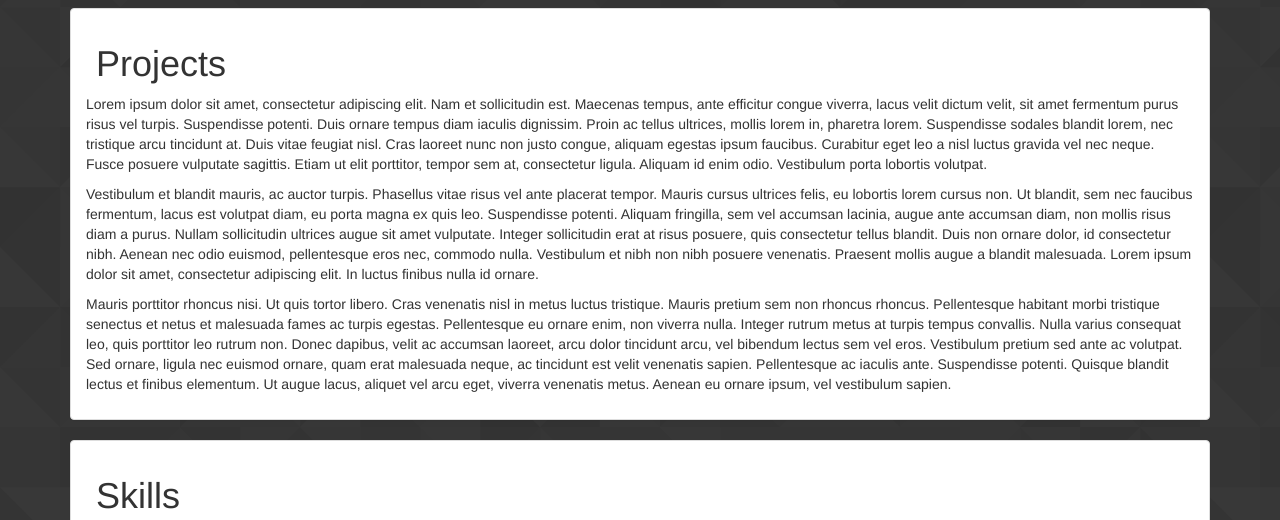
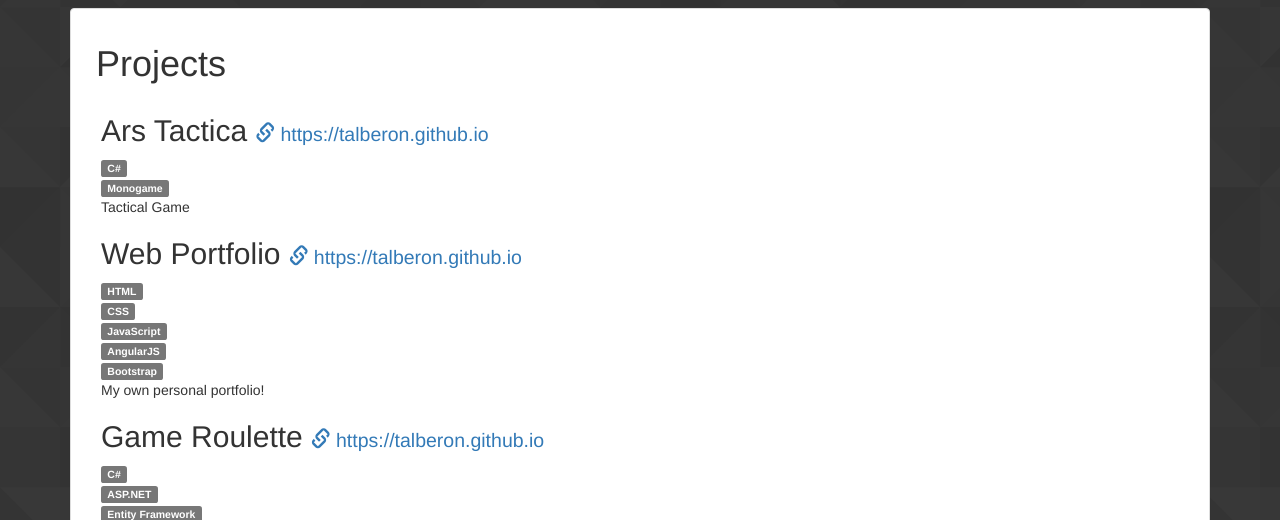
Before and after one commit to Talberon/talberon.github.io, a plain HTML site: page index.html in a window 1280 px wide. Shown: the part 953-1473 px from the top of the page. Drawn offline with nearby package versions, Linux system fonts and the light colour scheme.

Commit message:
AngularJS Support
Added AngularJS support along with some dummy data for formatting the
project view.

```diff
--- a/css/styles.css
+++ b/css/styles.css
@@ -69,7 +69,3 @@ a.anchor {
     height: 24px;
     width: 24px;
 }
-
-,navbar-right {
-    padding-right: 20px;
-}
--- a/index.html
+++ b/index.html
@@ -5,10 +5,13 @@
         <link rel="stylesheet" type="text/css" href="css/styles.css"></link>
         <link rel="stylesheet" href="https://maxcdn.bootstrapcdn.com/bootstrap/3.3.7/css/bootstrap.min.css" integrity="sha384-BVYiiSIFeK1dGmJRAkycuHAHRg32OmUcww7on3RYdg4Va+PmSTsz/K68vbdEjh4u" crossorigin="anonymous">
         <script type="text/javascript" src="js/jquery-3.1.1.min.js"></script>
+        <script src="https://ajax.googleapis.com/ajax/libs/angularjs/1.5.8/angular.min.js"></script>
         <script src="https://maxcdn.bootstrapcdn.com/bootstrap/3.3.7/js/bootstrap.min.js" integrity="sha384-Tc5IQib027qvyjSMfHjOMaLkfuWVxZxUPnCJA7l2mCWNIpG9mGCD8wGNIcPD7Txa" crossorigin="anonymous"></script>
         <script type="text/javascript" src="js/app.js"></script>
+        <script src="js/controllers/MainController.js"></script>
+        <script src="js/directives/project.js"></script>
     </head>
-    <body>
+    <body ng-app="PortfolioApp">
         <div class="container">
             <nav class="navbar navbar-inverse navbar-fixed-top">
                 <div class="container">
@@ -25,7 +28,7 @@
                         </p>
                     </div>
                     <div class="collapse navbar-collapse" id="mainNavbar">
-                        <ul class="nav navbar-nav">
+                        <ul class="nav navbar-nav navbar-left">
                             <li role="presentation"><a href="#about">About</a></li>
                             <li role="presentation"><a href="#projects">Projects</a></li>
                             <li role="presentation"><a href="#skills">Skills</a></li>
@@ -96,15 +99,13 @@
                     <h1>
                         <a id="projects" name="projects" class="anchor">&nbsp;</a>Projects
                     </h1>
-                    <p>
-                        Lorem ipsum dolor sit amet, consectetur adipiscing elit. Nam et sollicitudin est. Maecenas tempus, ante efficitur congue viverra, lacus velit dictum velit, sit amet fermentum purus risus vel turpis. Suspendisse potenti. Duis ornare tempus diam iaculis dignissim. Proin ac tellus ultrices, mollis lorem in, pharetra lorem. Suspendisse sodales blandit lorem, nec tristique arcu tincidunt at. Duis vitae feugiat nisl. Cras laoreet nunc non justo congue, aliquam egestas ipsum faucibus. Curabitur eget leo a nisl luctus gravida vel nec neque. Fusce posuere vulputate sagittis. Etiam ut elit porttitor, tempor sem at, consectetur ligula. Aliquam id enim odio. Vestibulum porta lobortis volutpat.
-                    </p>
-                    <p>
-                        Vestibulum et blandit mauris, ac auctor turpis. Phasellus vitae risus vel ante placerat tempor. Mauris cursus ultrices felis, eu lobortis lorem cursus non. Ut blandit, sem nec faucibus fermentum, lacus est volutpat diam, eu porta magna ex quis leo. Suspendisse potenti. Aliquam fringilla, sem vel accumsan lacinia, augue ante accumsan diam, non mollis risus diam a purus. Nullam sollicitudin ultrices augue sit amet vulputate. Integer sollicitudin erat at risus posuere, quis consectetur tellus blandit. Duis non ornare dolor, id consectetur nibh. Aenean nec odio euismod, pellentesque eros nec, commodo nulla. Vestibulum et nibh non nibh posuere venenatis. Praesent mollis augue a blandit malesuada. Lorem ipsum dolor sit amet, consectetur adipiscing elit. In luctus finibus nulla id ornare.
-                    </p>
-                    <p>
-                        Mauris porttitor rhoncus nisi. Ut quis tortor libero. Cras venenatis nisl in metus luctus tristique. Mauris pretium sem non rhoncus rhoncus. Pellentesque habitant morbi tristique senectus et netus et malesuada fames ac turpis egestas. Pellentesque eu ornare enim, non viverra nulla. Integer rutrum metus at turpis tempus convallis. Nulla varius consequat leo, quis porttitor leo rutrum non. Donec dapibus, velit ac accumsan laoreet, arcu dolor tincidunt arcu, vel bibendum lectus sem vel eros. Vestibulum pretium sed ante ac volutpat. Sed ornare, ligula nec euismod ornare, quam erat malesuada neque, ac tincidunt est velit venenatis sapien. Pellentesque ac iaculis ante. Suspendisse potenti. Quisque blandit lectus et finibus elementum. Ut augue lacus, aliquet vel arcu eget, viverra venenatis metus. Aenean eu ornare ipsum, vel vestibulum sapien.
-                    </p>
+                    <div class="container">
+                        <div class="main" ng-controller="MainController">
+                            <div ng-repeat="project in projects">
+                                <project-view project="project"></project-view>
+                            </div>
+                        </div>
+                    </div>
                 </div>
             </div>
 
--- a/js/app.js
+++ b/js/app.js
@@ -1,3 +1,6 @@
+//AngularJS
+var app = angular.module('PortfolioApp', []);
+
 //Smooth-scrolling for anchor tags
 $(function() {
   $('a[href*="#"]:not([href="#"])').click(function() {
--- /dev/null
+++ b/js/controllers/MainController.js
@@ -0,0 +1,22 @@
+app.controller('MainController', ['$scope', function($scope) {
+    $scope.nonsense = 'Project View';
+
+    $scope.projects = [{
+        title: 'Ars Tactica',
+        technologies: ['C#','Monogame'],
+        description: 'Tactical Game',
+        url: 'https://talberon.github.io'
+    },
+    {
+        title: 'Web Portfolio',
+        technologies: ['HTML','CSS','JavaScript','AngularJS','Bootstrap'],
+        description: 'My own personal portfolio!',
+        url: 'https://talberon.github.io'
+    },
+    {
+        title: 'Game Roulette',
+        technologies: ['C#','ASP.NET', 'Entity Framework', 'SQL Server'],
+        description: 'Data application that helps you decide which game in your collection to play next!',
+        url: 'https://talberon.github.io'
+    }];
+}]);
--- /dev/null
+++ b/js/directives/project.html
@@ -0,0 +1,12 @@
+<h2 class="title">{{project.title}}
+    <small>
+        <a href="{{project.url}}" target="_blank" class="url">
+            <div class="glyphicon glyphicon-link"></div>
+            {{project.url}}
+        </a>
+    </small>
+</h2>
+<div class="main" ng-repeat="tech in project.technologies">
+    <span class="label label-default">{{tech}}</span>
+</div>
+<p class="description">{{project.description}}</p>
--- /dev/null
+++ b/js/directives/project.js
@@ -0,0 +1,9 @@
+app.directive('projectView', function() {
+  return {
+    restrict: 'E',
+    scope: {
+      project: '='
+    },
+    templateUrl: 'js/directives/project.html'
+  };
+});
```
